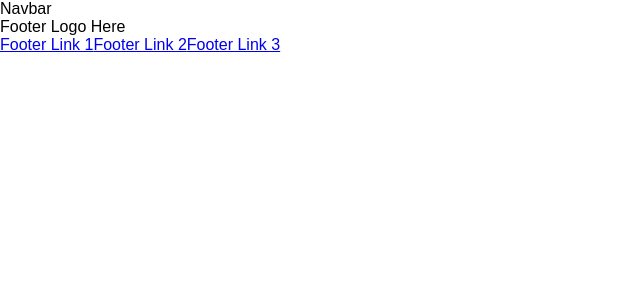
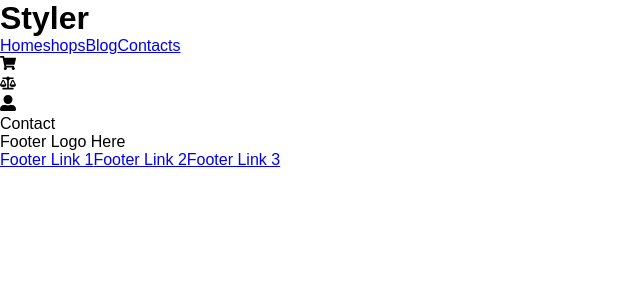
Before and after one commit to Trend20/React-Typescript-e-commerce-template, a React (Create React App) app: page /contacts in a window 1280 px wide. Shown: the top 300 px of the page, without its empty margins (0-640 px from the left). Built offline with nearby package versions, Linux system fonts and the light colour scheme; a web font is replaced by a local one.

Commit message:
navbar ui fixes

```diff
--- a/src/App.tsx
+++ b/src/App.tsx
@@ -6,6 +6,7 @@ import Register from './pages/register/Register';
 import Products from './pages/products/Products';
 import Navbar from './components/navbar/Navbar';
 import Footer from './components/footer/Footer';
+import Contact from "./components/contact/Contact";
 
 const App = ():JSX.Element  =>{
   return (
@@ -16,6 +17,8 @@ const App = ():JSX.Element  =>{
           <Route path="/login"  element={<Login />}/>
           <Route path="/register" element={<Register />} />
           <Route path="/products" element={<Products />} />
+          <Route path="/contacts" element={<Contact />} />
+          <Route path="/blog" element={<Products />} />
         </Routes>
         <Footer />
       </div>
--- /dev/null
+++ b/src/components/contact/Contact.tsx
@@ -0,0 +1,7 @@
+const Contact = () =>{
+    return(
+        <div>Contact</div>
+    )
+}
+
+export default  Contact;
--- a/src/components/navbar/Navbar.tsx
+++ b/src/components/navbar/Navbar.tsx
@@ -1,9 +1,30 @@
 import React from 'react'
+import {Link, NavigateFunction, useNavigate} from 'react-router-dom'
+import { FaShoppingCart, FaBalanceScale, FaUserAlt} from 'react-icons/fa'
+
 
 const Navbar = (): JSX.Element => {
+    const navigate: NavigateFunction = useNavigate()
   return (
-    <div>Navbar</div>
+    <div className='navbar'>
+      <div className="logo">
+        <h1>Styler</h1>
+      </div>
+      <div className="nav-links">
+          <ul>
+              <Link to='/'>Home</Link>
+              <Link to='/products'>shops</Link>
+              <Link to='/blog'>Blog</Link>
+              <Link to='/contacts'>Contacts</Link>
+          </ul>
+      </div>
+
+        <div className="nav-action">
+            <p onClick={() => navigate('/cart')}><i><FaShoppingCart /></i></p>
+            <p onClick={() => navigate('/comparison')}><i><FaBalanceScale /></i></p>
+            <p onClick={() => navigate('/auth')}><i><FaUserAlt /></i></p>
+        </div>
+    </div>
   )
 }
-
 export default Navbar;
```
